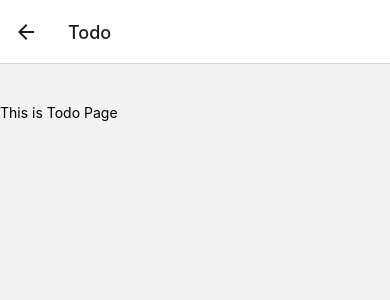
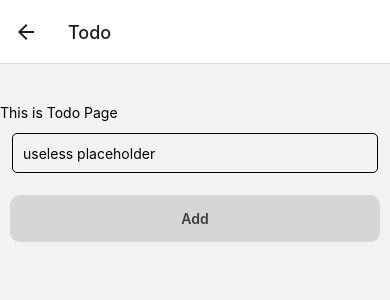
Before and after one commit to skolacode/react-native-jpn, a React Native app: screen /Todo in a window 390 px wide. Shown: the top 300 px of the page. Built offline with nearby package versions, Linux system fonts and the light colour scheme.

Commit message:
1. Added a text input field 2. add a button 3. add a style

```diff
--- a/TodoPage.js
+++ b/TodoPage.js
@@ -1,10 +1,50 @@
-import { View, Text } from 'react-native'
+import { View, Text, TextInput, StyleSheet, TouchableOpacity } from 'react-native'
 
 
 export default () => {
+
+  const onTextChange = () => { }
+
+  const addTodo = () => {
+    console.log('Todo is clicked')
+  }
+
   return (
     <View style={{ marginTop: 40 }}>
       <Text>This is Todo Page</Text>
+
+      <TextInput
+        style={styles.input}
+        onChangeText={onTextChange}
+        placeholder="useless placeholder"
+      />
+
+      <TouchableOpacity style={styles.button} onPress={addTodo}>
+        <Text style={styles.addText}>Add</Text>
+      </TouchableOpacity>
     </View>
   )
 }
+
+const styles = StyleSheet.create({
+  input: {
+    height: 40,
+    margin: 12,
+    borderWidth: 1,
+    padding: 10,
+    borderRadius: 5
+  },
+  button: {
+    backgroundColor: '#d6d6d6',
+    margin: 10,
+    marginBottom: 20,
+    padding: 15,
+    borderRadius: 10,
+    justifyContent: 'center',
+    alignItems: 'center'
+  },
+  addText: {
+    fontWeight: '600',
+    color: '#3e3f40'
+  }
+});
```
